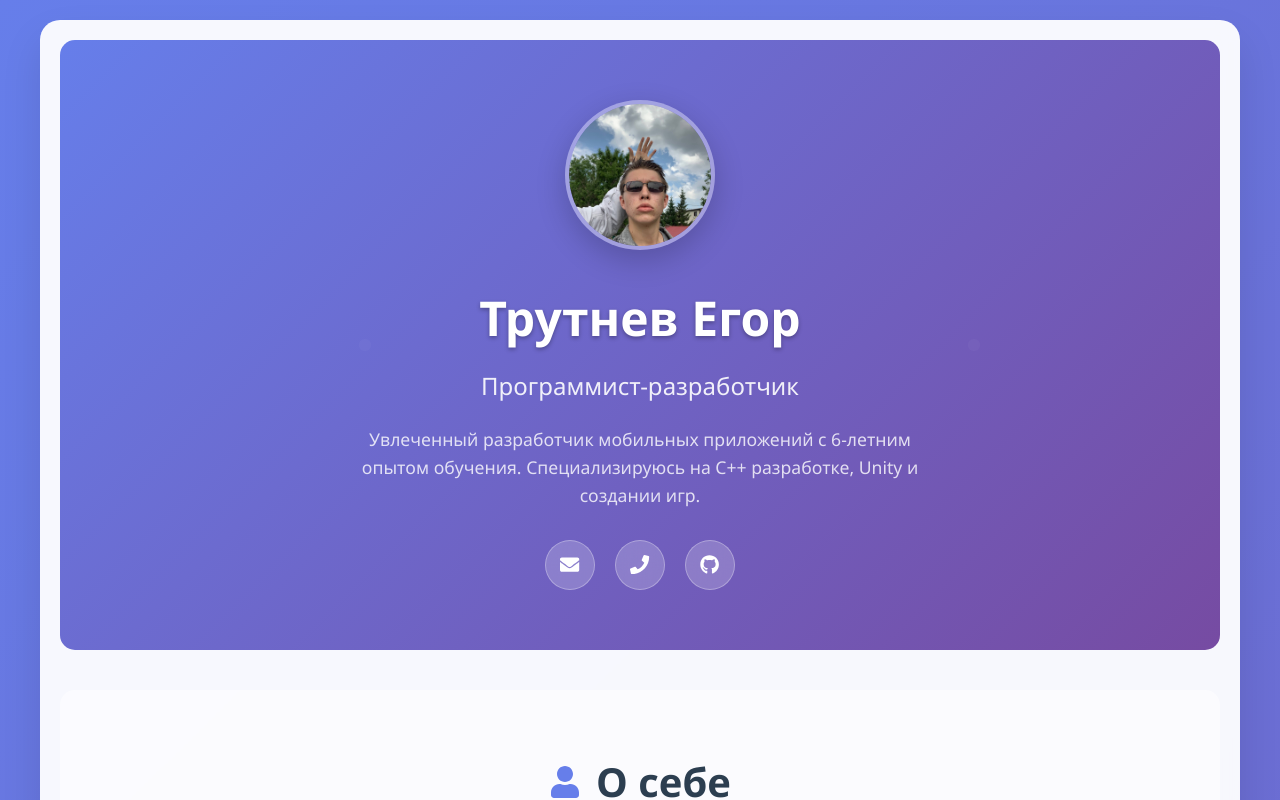
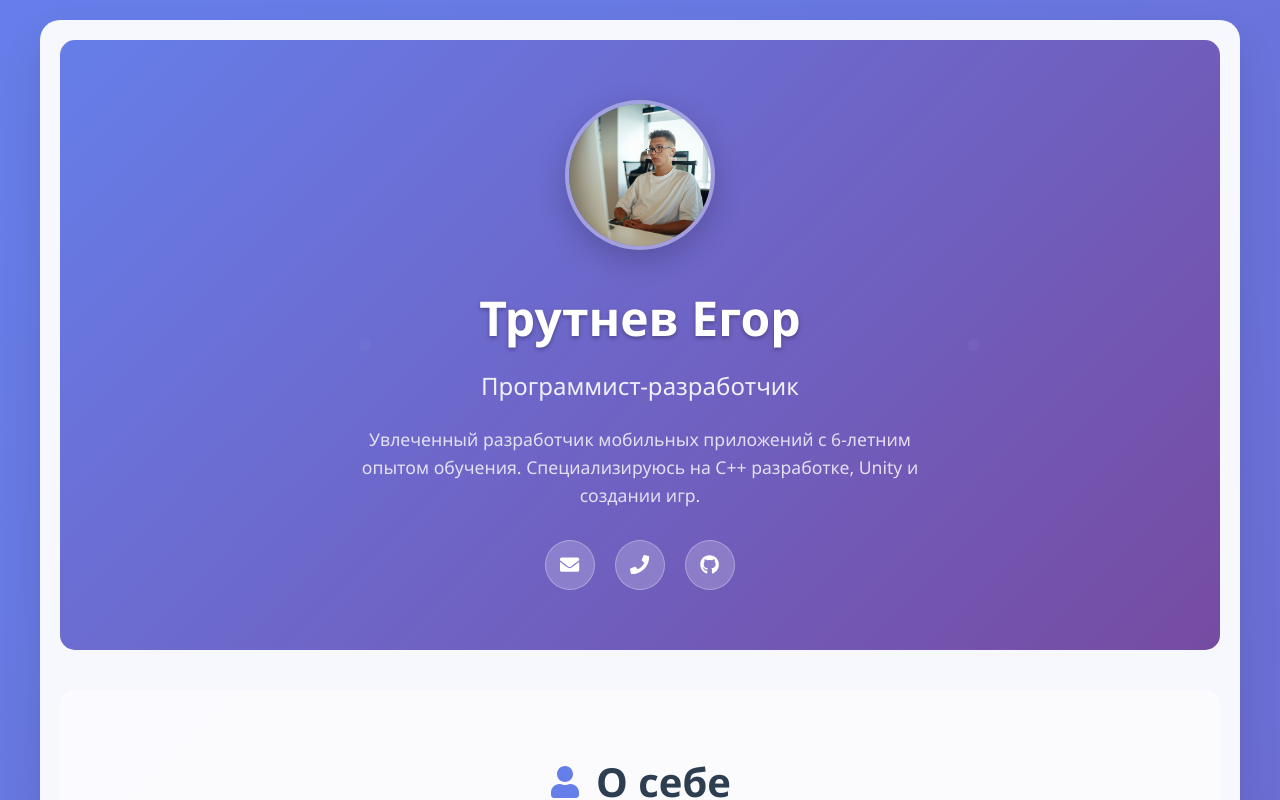
Before and after one commit to EgorTrytnev/MyResume_Site, a React (Create React App) app: page / in a window 1280 px wide. Shown: the top 800 px of the page. Built offline with nearby package versions, Linux system fonts and the light colour scheme.

Commit message:
edit photo

```diff
--- a/src/components/Header.js
+++ b/src/components/Header.js
@@ -19,9 +19,8 @@ const Header = () => {
           transition={{ duration: 0.3 }}
         >
           <div className="profile-image">
-            {/* Заглушка для фото - замените на свое фото */}
             <div className="image-placeholder">
-            <img src={require('../images/Photo.jpg')} alt="Фото" style={{ width: '100%', height: '100%', objectFit: 'cover' }} />
+            <img src={require('../images/Photo_2.jpg')} alt="Фото" style={{ width: '100%', height: '100%', objectFit: 'cover' }} />
             </div>
           </div>
         </motion.div>
```
Also changed, not shown: src/images/Photo_2.jpg (added).
